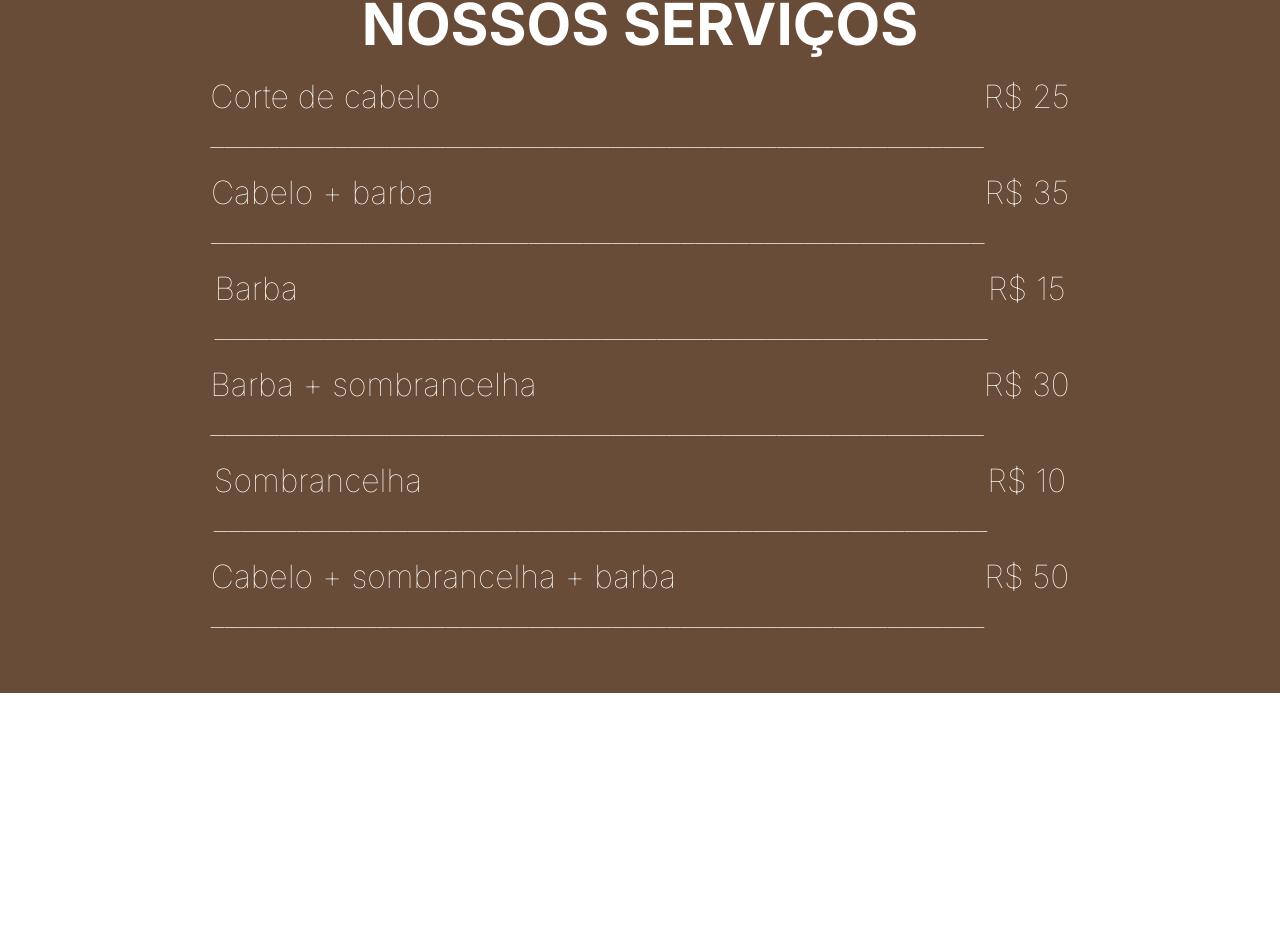
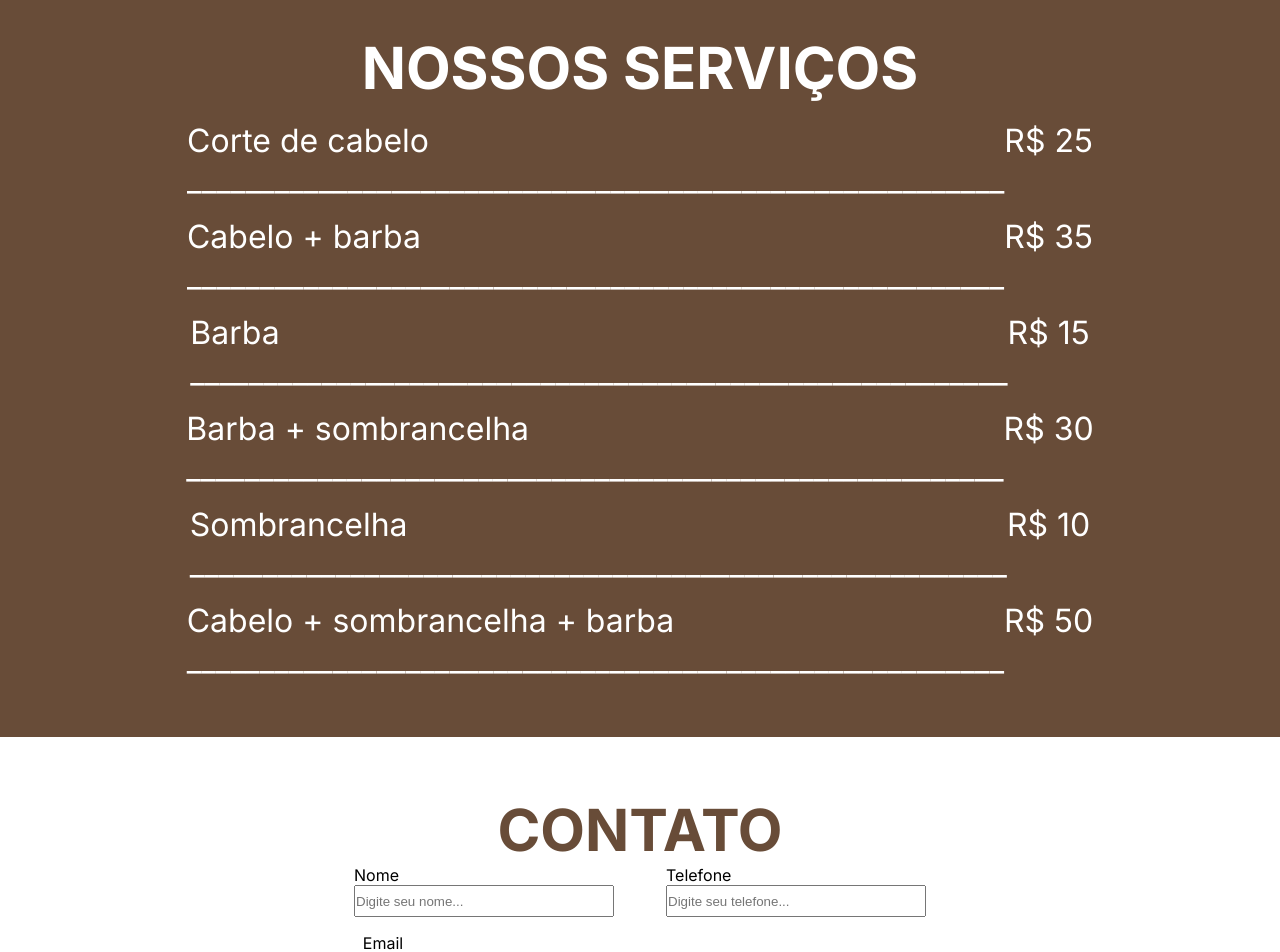
Before and after one commit to leviutima/Cortes-Estilo, a React (Vite) app: page / in a window 1280 px wide. Shown: the part 1839-2791 px from the top of the page. Before the commit the page ends 2532 px from the top, so only its background shows below. Built offline with nearby package versions, Linux system fonts and the light colour scheme.

Commit message:
finalizando a pagina com section de contato e servicos

```diff
--- a/src/components/Header/Header.module.css
+++ b/src/components/Header/Header.module.css
@@ -37,3 +37,8 @@
         font-weight: 600;
     }
 }
+
+.ancoraStyle {
+    color: white;
+    text-decoration: none;
+}
--- a/src/components/Header/Header.tsx
+++ b/src/components/Header/Header.tsx
@@ -8,16 +8,26 @@ const Header = () => {
             <header className={style.headerStyle}>
                 <nav className={style.container}>
                     <div className={style.containerLogo}>
-                        <img className={style.imgMain} src={logo}/>
+                        <a className={style.ancoraStyle} href='#Main'>
+                            <img className={style.imgMain} src={logo}/>
+                        </a>
                         <span>C&E</span>
                     </div>
                     <ul className={style.listContainer}>
-                        <li>QUEM SOMOS</li>
-                        <li>SERVIÇOS</li>
-                        <li>CONTATO</li>
+                        <a href='#About' className={style.ancoraStyle}>
+                            <li>QUEM SOMOS</li>
+                        </a>
+                        <a href='#Services' className={style.ancoraStyle}>
+                            <li>SERVIÇOS</li>
+                        </a>
+                        <a href='#Contact' className={style.ancoraStyle}>
+                            <li>CONTATO</li>
+                        </a>
                     </ul>
                     <div className={style.containerRedeSocial}>
-                        <IoLogoInstagram color='white' size={28}/>
+                        <a href='https://www.instagram.com/levi.utima/'>
+                            <IoLogoInstagram color='white' size={28} />
+                        </a>
                     </div>
                 </nav>
             </header>
--- a/src/index.css
+++ b/src/index.css
@@ -7,3 +7,7 @@
 body {
   font-family: 'Inter', sans-serif;
 }
+
+html {
+  scroll-behavior: smooth;
+}
--- a/src/pages/Home/Home.module.css
+++ b/src/pages/Home/Home.module.css
@@ -62,6 +62,9 @@
 }
 
 .paddingText {
+    display: flex;
+    flex-direction: column;
+    gap: 22px;
     margin-right: 25%;
 }
 
@@ -84,7 +87,7 @@
     & span {
         font-size: 32px;
         color: white;
-        font-weight: 100;
+        font-weight: 100\;
     }
 }
 
@@ -101,3 +104,56 @@
     display: flex;
     flex-direction: column;
 }
+
+.containerSectionForm {
+    display: flex;
+    justify-content: center;
+    flex-direction: column;
+    align-items: center;
+
+    padding-top: 58px;
+
+    & h2 {
+        color: #684c38;
+        font-size: 58px;
+    }
+}
+
+.containerForm {
+    display: flex;
+    flex-direction: row;
+
+    gap: 52px;
+}
+
+.containerInput {
+    display: flex;
+    flex-direction: column;
+}
+
+.firstInput {
+    width: 20vw;
+    height: 3.5vh;
+}
+
+.secondInput {
+    padding-top: 16px;
+    padding-bottom: 32px;
+
+    display: flex;
+    flex-direction: column;
+    gap: 16px;
+}
+
+.inputEmail {
+    width: 43vw;
+    height: 3.5vh;
+}
+
+.inputMensagem {
+   height: 16vh;
+   resize: vertical;
+   font-family: 'Inter', sans-serif;
+   padding-left: 8px;
+   padding-top: 8px;
+}
--- a/src/pages/Home/Home.tsx
+++ b/src/pages/Home/Home.tsx
@@ -105,6 +105,43 @@ const Home = () => {
                     </div>
                 </div>
             </section>
+            <section id='Contact' className={style.containerSectionForm}>
+                <h2>CONTATO</h2>
+                <form className= {style.containerForm}>
+                    <div className={style.containerInput}>
+                        <label>Nome</label>
+                        <input
+                        className={style.firstInput}
+                        type='Text'
+                        placeholder='Digite seu nome...'>
+                        </input>
+                    </div>
+                    <div className={style.containerInput}>
+                        <label>Telefone</label>
+                        <input
+                        className={style.firstInput}
+                        type='tel'
+                        placeholder='Digite seu telefone...'
+                        ></input>
+                    </div>
+                </form>
+                <form className={style.secondInput}>
+                    <div className={style.containerInput}>
+                        <label>Email</label>
+                        <input
+                        className={style.inputEmail}
+                        type='email'
+                        placeholder='Digite seu email...'
+                        ></input>
+                    </div>
+                    <div className={style.containerInput}>
+                        <label>Mensagem</label>
+                        <textarea
+                        className={style.inputMensagem}
+                        placeholder='Digite sua mensagem...'></textarea>
+                    </div>
+                </form>
+            </section>
         </>
     )
 }
```
